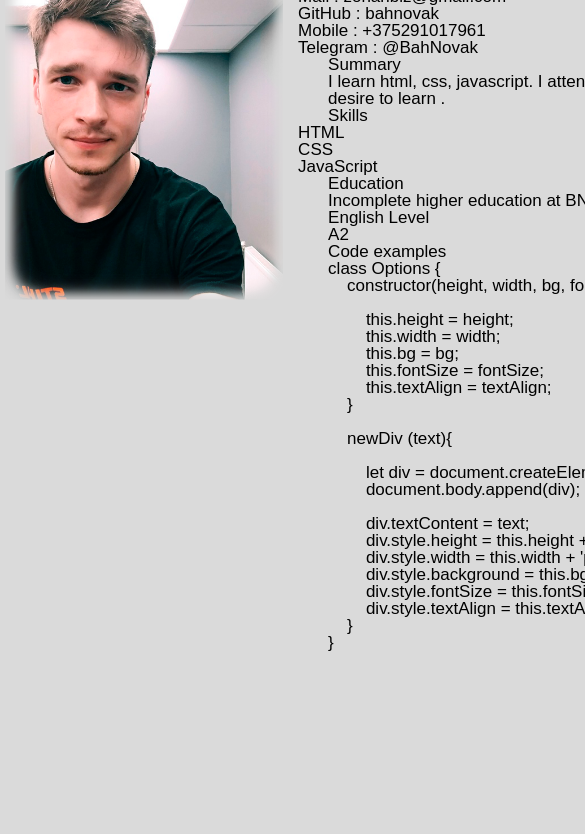
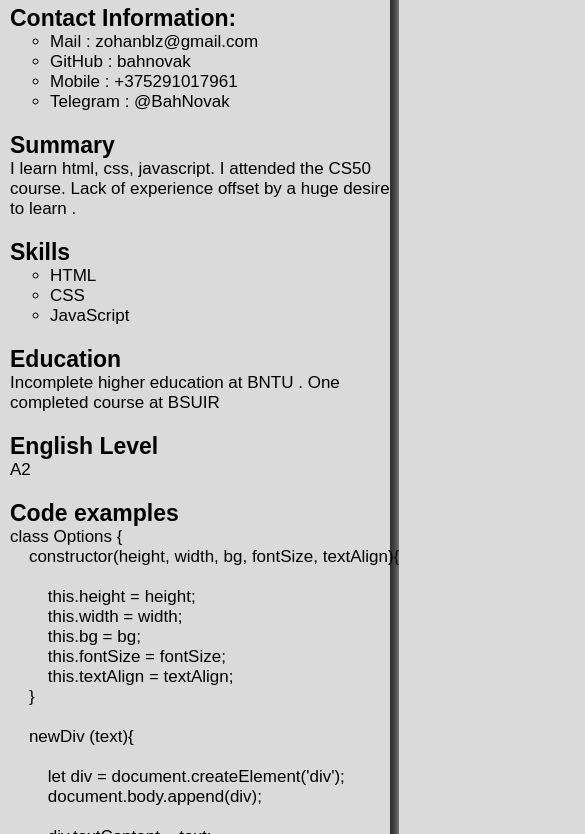
Before and after one commit to bahnovak/rsschool-cv, a plain HTML site: page index.html in a window 390 px wide. Shown: the part 66-900 px from the top of the page, 585 px wide, since content can reach past the window. Before the commit the page ends 844 px from the top, so only its background shows below. Drawn offline with Linux system fonts and the light colour scheme; a web font is replaced by a local one.

Commit message:
fix: change css

```diff
--- a/css.css
+++ b/css.css
@@ -23,25 +23,6 @@ article, aside, details, figcaption, figure,
 footer, header, hgroup, menu, nav, section {
 	display: block;
 }
-body {
-	line-height: 1;
-}
-ol, ul {
-	list-style: none;
-}
-blockquote, q {
-	quotes: none;
-}
-blockquote:before, blockquote:after,
-q:before, q:after {
-	content: '';
-	content: none;
-}
-table {
-	border-collapse: collapse;
-	border-spacing: 0;
-}
-
 
 body{
     background-color: rgba(194, 194, 194, 0.6);
@@ -61,27 +42,33 @@ img{
 }
 
 .contain{
-    width: 1024px;
-    margin: 20px auto;
+    max-width: 1024px;
+    margin:0 auto;
     display: flex;
     flex-wrap: nowrap;
     color: rgb(220, 220, rgb(73, 73, 73));
     font-family: 'Cambay', sans-serif;
     font-size: 17px;
+    padding-bottom: 40px;
+    box-shadow: 0 0 10px 10px rgba(0, 0, 0, 0.80);
+    box-sizing: border-box;
 
 }
 
 .img{
-    flex-basis: 33%;
-    align-self: baseline;
+    flex-basis: 38%;
+    align-self: flex-start;
     margin-top: -500px;
-    margin-right: 40px;
+    margin-right: 50px;
+    display: flex;
 
 }
 
 .cv{
     margin-top: -800px;
-    flex-grow : 1;
+    display: flex;
+    flex-direction: column;
+    flex-grow: 1 ;
 }
 
 .img_opa{
@@ -93,6 +80,42 @@ img{
     transition: margin-top 2s ease-in-out 0s;
 }
 
-.ol {
-    margin-left: -30px;
+.contain_opa{
+    background-color: rgba(109, 109, 109, 0.6);
+    transition: background-color 2s ease-in-out 0s;
+
 }
+.cv ol {
+    list-style-type : circle;
+    display: list-item;
+    margin-left: 40px;
+}
+
+h2{
+    margin-top: 20px;
+    font-size: 27px;
+    font-weight: bold;
+}
+
+.cv h3{
+    margin-top: 20px;
+    font-size: 23px;
+    font-weight: bold;
+}
+
+@media screen and (max-width : 800px ){
+    .contain{
+        flex-wrap: wrap-reverse;
+    }
+
+    .img{
+        flex-basis: 100%;
+        margin: 0 auto;
+    }
+
+    .cv{
+        flex-basis: 100%;
+        margin-left: 10px;
+    }
+
+}
```
